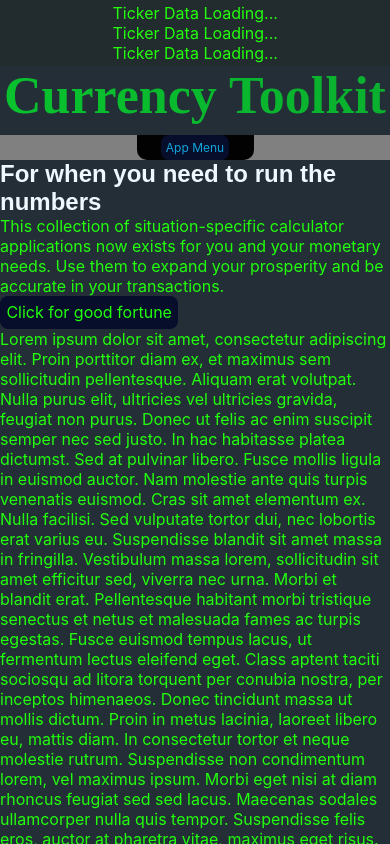
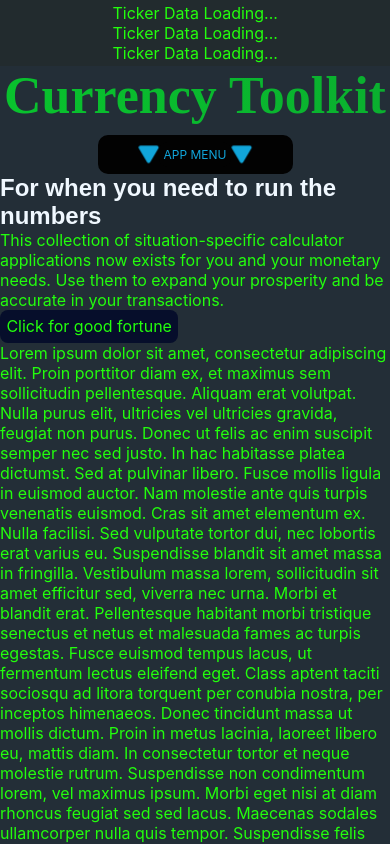
Before and after one commit to warptrail/currency-toolkit, a React (Create React App) app: page / in a window 390 px wide. Shown: the top 844 px of the page. Built offline with nearby package versions, Linux system fonts and the light colour scheme; no server answers; a web font is replaced by a local one.

Commit message:
mobile app menu is animated and working well

```diff
--- a/src/components/Footer/Footer.css
+++ b/src/components/Footer/Footer.css
@@ -1,9 +1,9 @@
 footer {
-  /* margin-top: auto; */
-  /* display: flex; */
-  /* background-color: #111417; */
-  /* padding: 0; */
-  border: 1px solid red;
+  margin-top: auto;
+  display: flex;
+  background-color: #111417;
+  padding: 0;
+  /* border: 1px solid red; */
 }
 
 .settings_bar {
--- a/src/components/Header/Nav/Nav.css
+++ b/src/components/Header/Nav/Nav.css
@@ -1,34 +1,27 @@
 nav {
-  background-color: rgba(0, 0, 0, 0.6);
-  background-color: grey;
-  /* width: 100%; */
-
-  /* border: 1px solid yellow; */
-  /* display: block; */
-
-  /* z-index: 9999; */
-  /* display: none; */
-  transition: all 2s ease;
-}
-
-nav.active {
-  /* height: 100vh; */
+  /* background-color: #0e4421; */
+  /* transition: all 2s ease; */
 }
 
 .app_menu_dropdown {
   background-color: #020202;
-  width: 30%;
+  width: 50%;
+  padding: 7px 0;
   margin: 0 auto;
-  border-radius: 0 0 10px 10px;
+  border-radius: 10px;
   color: #11a5da;
   font-size: 12px;
+}
+
+.app_menu_dropdown button {
+  background-color: inherit;
 }
 
 .menu_container {
   background-color: black;
   position: absolute;
   top: -110vh;
-  left: 0;
+  width: 100%;
   height: 100vh;
   transition: all 0.7s ease;
 }
@@ -40,14 +33,12 @@ nav.active {
 
 .nav_menu {
   background-color: black;
-
+  margin-top: 100px;
   list-style: none;
-  width: 100%;
-
   display: grid;
   grid-template-columns: 1fr 1fr;
   grid-template-rows: 1fr 1fr;
-  gap: 0px 0px;
+  gap: 2px 2px;
   grid-template-areas:
     '. .'
     '. .';
@@ -64,21 +55,28 @@ nav ul li {
   margin-top: 12vh;
   height: 100%;
   width: 100%;
-  /* border: 2px solid red; */
+  border: 1px solid #1b8f1a;
   display: flex;
   align-content: center;
   justify-content: center;
   align-content: center;
   justify-items: center;
   align-items: center;
+  border-radius: 10px;
 }
 
 nav ul li a {
+  display: flex;
+  justify-content: center;
+  align-items: center;
   font-size: clamp(12px, 5vw, 24px);
   font-family: 'Audiowide', cursive;
   /* font-size: 0.8rem; */
   color: #11a5da;
   padding: 10px;
+  height: 100%;
+  width: 100%;
+  border-radius: 30px;
 }
 
 nav ul li a:active {
@@ -86,9 +84,51 @@ nav ul li a:active {
 }
 
 nav ul li a.active {
-  background-color: #fff;
-  border-radius: 2px;
+  background: rgb(63, 251, 115);
+  background: radial-gradient(
+    circle,
+    rgba(63, 251, 115, 1) 0%,
+    rgba(74, 96, 80, 1) 100%
+  );
+  border-radius: 10px;
   color: #000;
   transition: all 0.5s ease-in-out;
   /* padding: 0.2em; */
 }
+
+.pulse {
+  font-size: 0.8rem;
+  margin: 0 5px;
+  animation-name: pulse_animation;
+  animation-duration: 1500ms;
+  transform-origin: 70% 70%;
+  animation-iteration-count: infinite;
+  animation-timing-function: linear;
+}
+
+@keyframes pulse_animation {
+  0% {
+    transform: scale(1);
+  }
+  30% {
+    transform: scale(1.3);
+  }
+  40% {
+    transform: scale(1.5);
+  }
+  50% {
+    transform: scale(1.6);
+  }
+  60% {
+    transform: scale(1.5);
+  }
+  70% {
+    transform: scale(1.3);
+  }
+  80% {
+    transform: scale(1.1);
+  }
+  100% {
+    transform: scale(1);
+  }
+}
--- a/src/components/Header/Nav/Nav.js
+++ b/src/components/Header/Nav/Nav.js
@@ -1,6 +1,9 @@
 import React from 'react';
 import { NavLink } from 'react-router-dom';
 import { MenuList } from './MenuList';
+
+import { FontAwesomeIcon } from '@fortawesome/react-fontawesome';
+import { faPlay } from '@fortawesome/free-solid-svg-icons';
 
 import './Nav.css';
 
@@ -22,9 +25,19 @@ export default function Nav(props) {
     );
   });
   return (
-    <nav>
+    <nav onClick={appMenuClick ? closeMobileMenu : () => {}}>
       <div className="app_menu_dropdown">
-        <button onClick={handleClick}>App Menu</button>
+        <FontAwesomeIcon
+          className="pulse"
+          icon={faPlay}
+          transform={{ rotate: 90 }}
+        />
+        <button onClick={handleClick}>APP MENU</button>
+        <FontAwesomeIcon
+          className="pulse"
+          icon={faPlay}
+          transform={{ rotate: 90 }}
+        />
       </div>
       <div
         className={appMenuClick ? 'menu_container active' : 'menu_container'}
```
